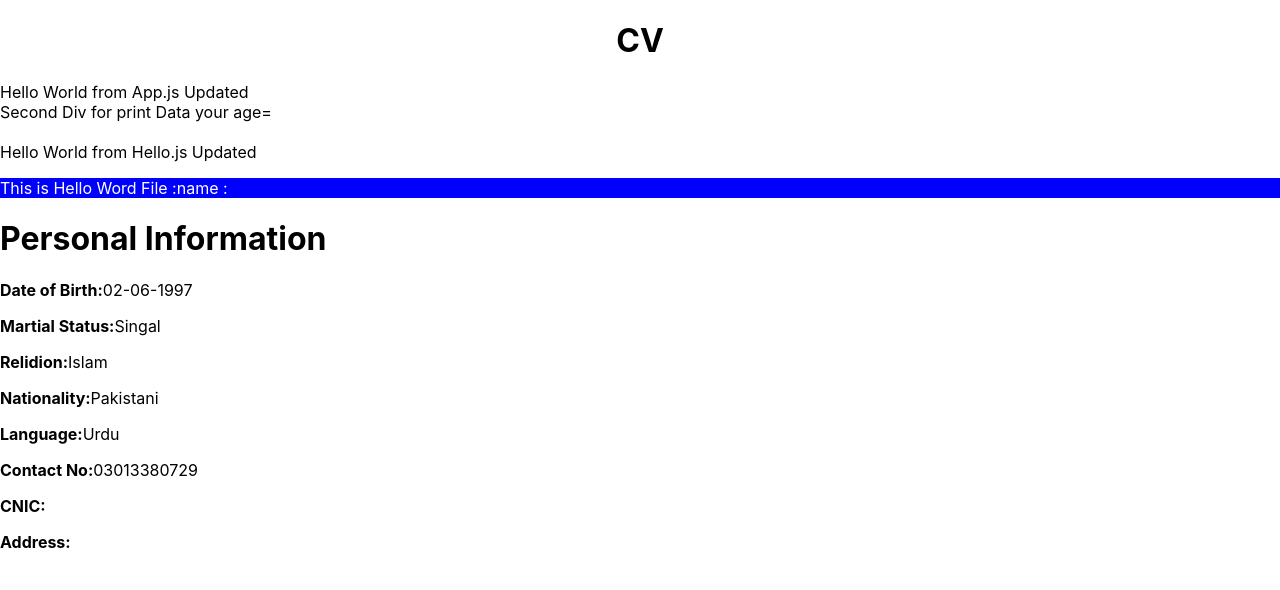
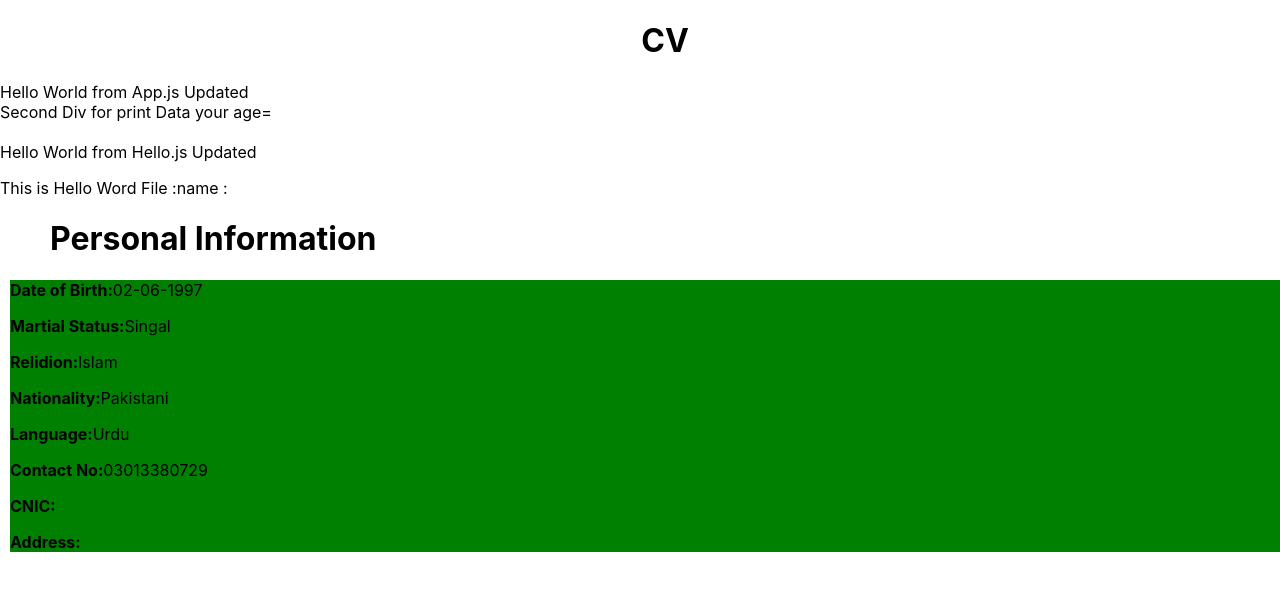
Before and after one commit to WAQAR-54/project003, a React (Create React App) app: page / in a window 1280 px wide. Shown: the top 590 px of the page. Built offline with nearby package versions, Linux system fonts and the light colour scheme.

Commit message:
Update Hello.css

```diff
--- a/src/Hello.css
+++ b/src/Hello.css
@@ -1,4 +1,13 @@
-.name{
-    background-color: blue;
-    color: white;
+.name2{
+    background-color: green;
+    color: black;
+    text-align: left;
+    margin-left: 10px;
 }
+h1{
+    margin-left: 50px;
+}
+.para{
+    text-align: center;
+    margin-right: 100px;
+}
```
